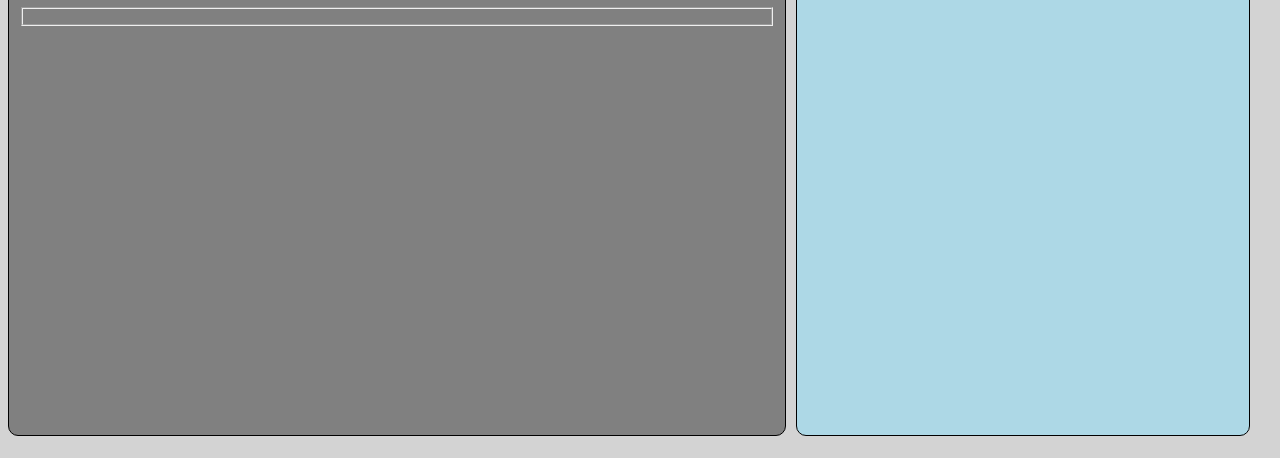
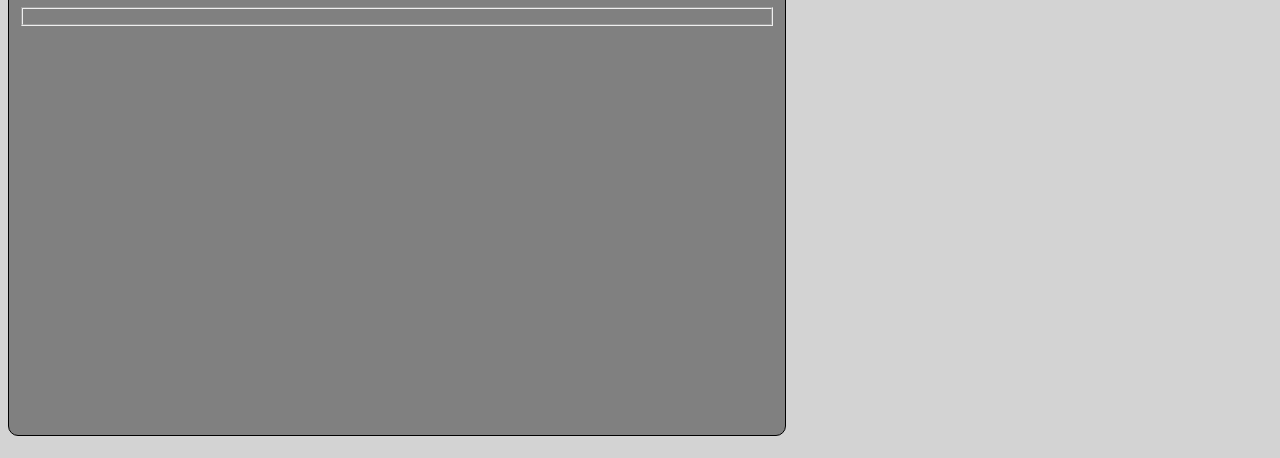
Before and after one commit to Klint02/P7---PSEngine, a plain HTML site: page index.html in a window 1280 px wide. Shown: the part 342-800 px from the top of the page. Drawn offline with Linux system fonts and the light colour scheme.

Commit message:
Removed "Recently" block

```diff
--- a/index.html
+++ b/index.html
@@ -190,10 +190,7 @@
             </fieldset>
 
         </div>
-        <div id="Recently" class="Block">
-            <h1>Recently used</h1>
 
-        </div>
     </div>
 
     <script>
--- a/stylesheet.css
+++ b/stylesheet.css
@@ -83,14 +83,7 @@ h1 {
     padding: 10px;
 }
 
-#Recently {
-    background-color: lightblue;
-    grid-row-start: 2;
-    grid-row-end: 3;
-    grid-column-start: 3;
-    grid-column-end: 4;
-    padding: 10px;
-}
+
 
 .Block {
     border: 1px solid;
```
